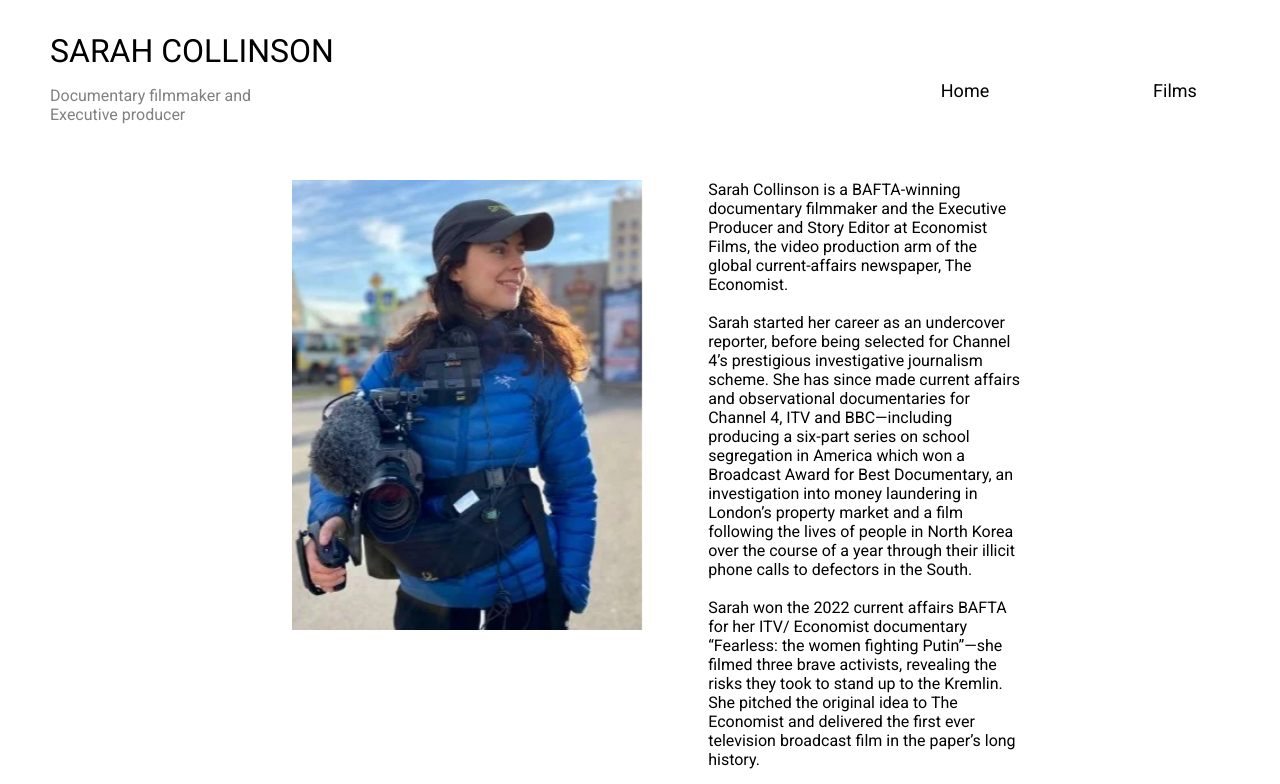
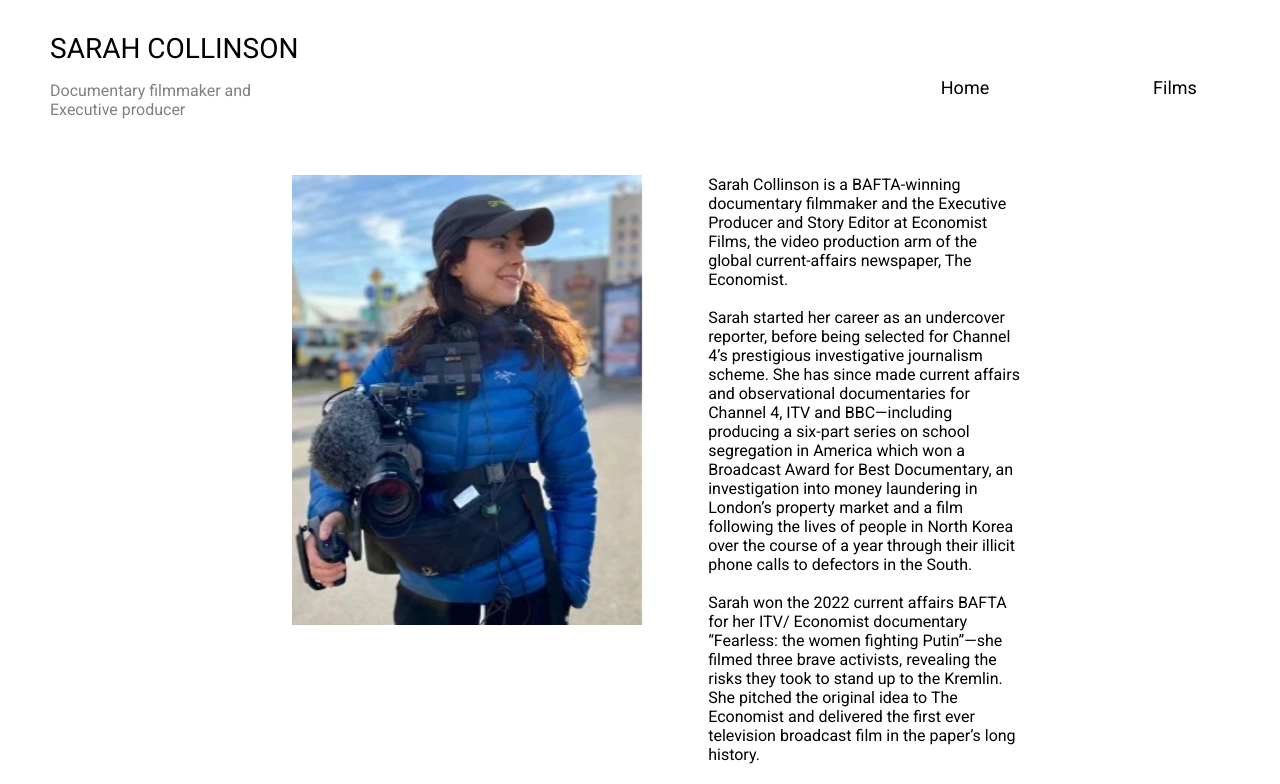
Before and after one commit to InsungMulumba/sarah-collinson, a Next.js app: page / in a window 1280 px wide. Shown: the top 784 px of the page. Built offline with nearby package versions, Linux system fonts and the light colour scheme.

Commit message:
name tag

```diff
--- a/components/Header/NavBar.tsx
+++ b/components/Header/NavBar.tsx
@@ -122,7 +122,8 @@ const NameTag = styled.div`
     margin-left: 50px;
   }
   @media (max-width: 1280px) {
-    font-size: 32px;
+    font-size: 28px;
+    margin-right: 0px;
   }
 `;
 
```
